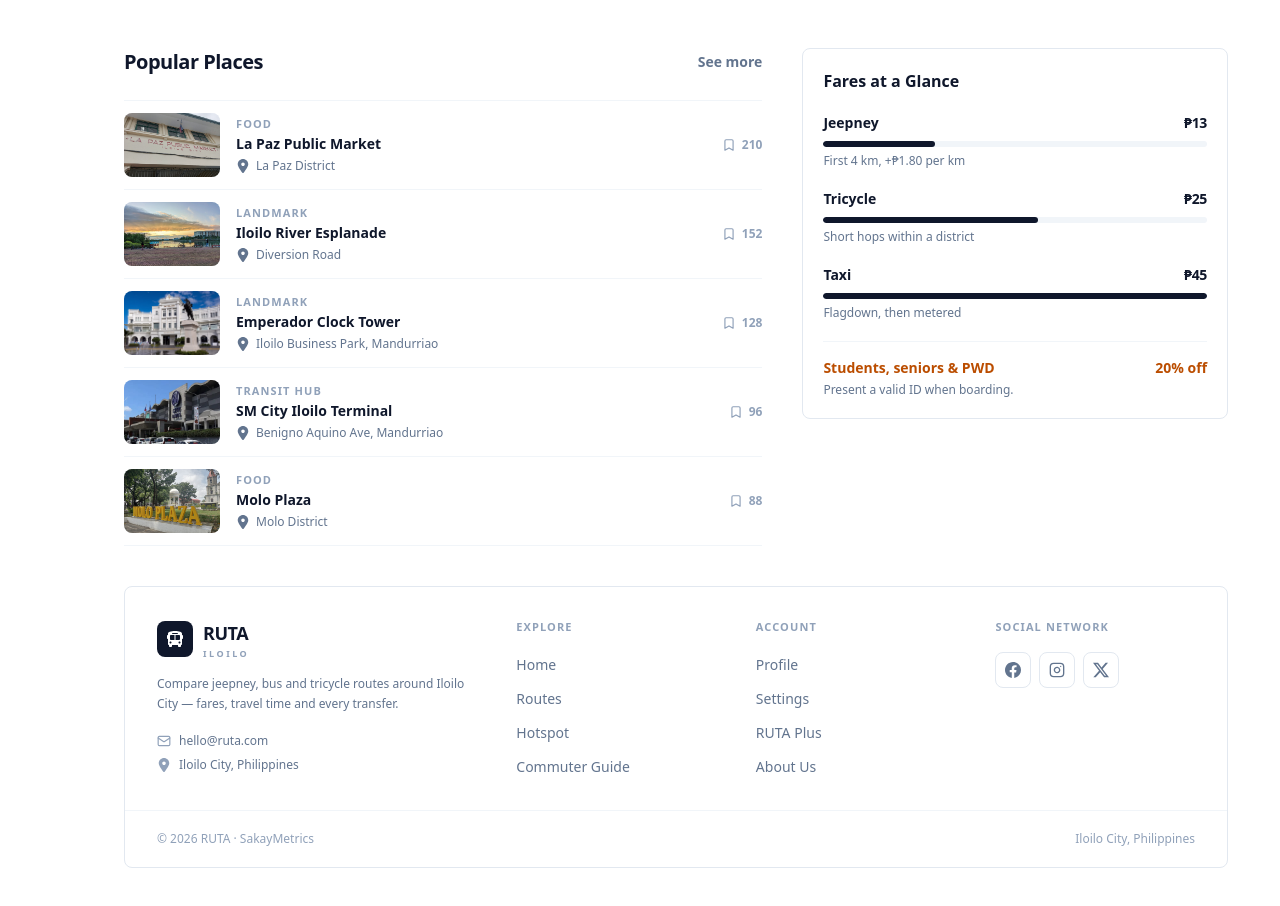
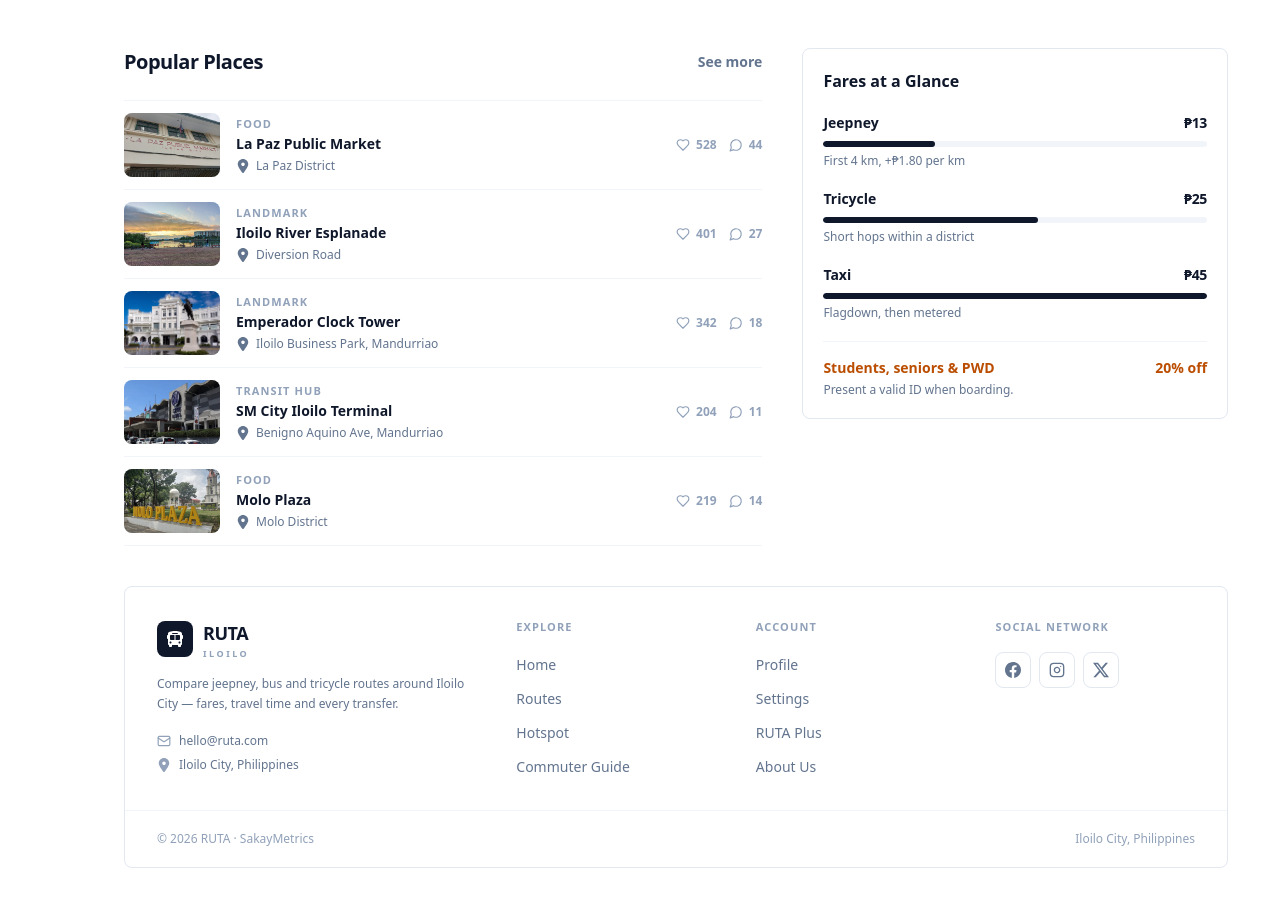
Before and after one commit to YusCML/6SEven, a Next.js app in the folder client/: page /home in a window 1280 px wide. Shown: the part 1080-1986 px from the top of the page. Built offline with nearby package versions, Linux system fonts and the light colour scheme; no server answers.

Commit message:
UI like/comment

```diff
--- a/client/src/components/icons/index.tsx
+++ b/client/src/components/icons/index.tsx
@@ -455,3 +455,19 @@
     </svg>
   );
 }
+
+export function HeartIcon(props: IconProps) {
+  return (
+    <svg viewBox="0 0 24 24" fill="none" stroke="currentColor" strokeWidth={2} strokeLinecap="round" strokeLinejoin="round" aria-hidden="true" {...props}>
+      <path d="M19 14c1.49-1.46 3-3.21 3-5.5A5.5 5.5 0 0 0 16.5 3c-1.76 0-3 .5-4.5 2-1.5-1.5-2.74-2-4.5-2A5.5 5.5 0 0 0 2 8.5c0 2.3 1.5 4.05 3 5.5l7 7Z" />
+    </svg>
+  );
+}
+
+export function CommentIcon(props: IconProps) {
+  return (
+    <svg viewBox="0 0 24 24" fill="none" stroke="currentColor" strokeWidth={2} strokeLinecap="round" strokeLinejoin="round" aria-hidden="true" {...props}>
+      <path d="M7.9 20A9 9 0 1 0 4 16.1L2 22z" />
+    </svg>
+  );
+}
--- a/client/src/features/home/components/PopularPlaces.tsx
+++ b/client/src/features/home/components/PopularPlaces.tsx
@@ -1,6 +1,6 @@
 import Image from 'next/image';
 import Link from 'next/link';
-import { BookmarkIcon, MapPinIcon } from '@/components/icons';
+import { CommentIcon, HeartIcon, MapPinIcon } from '@/components/icons';
 import { HOTSPOTS } from '@/features/hotspot/data';
 
 const FEATURED = [...HOTSPOTS].sort((a, b) => b.saves - a.saves).slice(0, 5);
@@ -47,9 +47,15 @@
                 </span>
               </span>
 
-              <span className="flex shrink-0 items-center gap-1.5 text-xs font-bold text-slate-400">
-                <BookmarkIcon className="h-3.5 w-3.5" />
-                {hotspot.saves}
+              <span className="flex shrink-0 items-center gap-3 text-xs font-bold text-slate-400">
+                <span className="flex items-center gap-1.5">
+                  <HeartIcon className="h-3.5 w-3.5" />
+                  {hotspot.likes}
+                </span>
+                <span className="flex items-center gap-1.5">
+                  <CommentIcon className="h-3.5 w-3.5" />
+                  {hotspot.comments}
+                </span>
               </span>
             </Link>
           </li>
--- a/client/src/features/hotspot/components/HotspotCard.tsx
+++ b/client/src/features/hotspot/components/HotspotCard.tsx
@@ -1,7 +1,7 @@
 import Image from 'next/image';
 import Avatar from '@/components/ui/Avatar';
 import Badge from '@/components/ui/Badge';
-import { BookmarkIcon, MapPinIcon } from '@/components/icons';
+import { BookmarkIcon, CommentIcon, HeartIcon, MapPinIcon } from '@/components/icons';
 import HotspotCover from './HotspotCover';
 import type { Hotspot } from '../data';
 
@@ -60,9 +60,19 @@
             <span className="text-xs font-bold text-slate-700">{hotspot.author}</span>
           </span>
 
-          <span className="flex items-center gap-1 text-xs font-semibold text-slate-400">
-            <BookmarkIcon className="h-3.5 w-3.5" />
-            {hotspot.saves}
+          <span className="flex items-center gap-3 text-xs font-semibold text-slate-400">
+            <span className="flex items-center gap-1.5">
+              <HeartIcon className="h-3.5 w-3.5" />
+              {hotspot.likes}
+            </span>
+            <span className="flex items-center gap-1.5">
+              <CommentIcon className="h-3.5 w-3.5" />
+              {hotspot.comments}
+            </span>
+            <span className="flex items-center gap-1.5">
+              <BookmarkIcon className="h-3.5 w-3.5" />
+              {hotspot.saves}
+            </span>
           </span>
         </div>
       </div>
--- a/client/src/features/hotspot/data.ts
+++ b/client/src/features/hotspot/data.ts
@@ -23,6 +23,8 @@
   coverHeight: number;
   author: string;
   saves: number;
+  likes: number;
+  comments: number;
   nearestRide: string;
 };
 
@@ -37,6 +39,8 @@
     coverHeight: 260,
     author: 'shi',
     saves: 128,
+    likes: 342,
+    comments: 18,
     nearestRide: 'Mandurriao jeepney',
   },
   {
@@ -49,6 +53,8 @@
     coverHeight: 200,
     author: 'nherf',
     saves: 96,
+    likes: 204,
+    comments: 11,
     nearestRide: 'Ungka–SM route',
   },
   {
@@ -61,6 +67,8 @@
     coverHeight: 240,
     author: 'denver',
     saves: 74,
+    likes: 188,
+    comments: 9,
     nearestRide: 'Jaro CPU jeepney',
   },
   {
@@ -73,6 +81,8 @@
     coverHeight: 180,
     author: 'novie',
     saves: 61,
+    likes: 147,
+    comments: 23,
     nearestRide: 'Jaro CPU jeepney',
   },
   {
@@ -85,6 +95,8 @@
     coverHeight: 300,
     author: 'bryan',
     saves: 152,
+    likes: 401,
+    comments: 27,
     nearestRide: 'Diversion loop',
   },
   {
@@ -97,6 +109,8 @@
     coverHeight: 210,
     author: 'joe',
     saves: 43,
+    likes: 96,
+    comments: 5,
     nearestRide: 'Northbound vans',
   },
   {
@@ -109,6 +123,8 @@
     coverHeight: 270,
     author: 'zephaniah',
     saves: 210,
+    likes: 528,
+    comments: 44,
     nearestRide: 'La Paz jeepney',
   },
   {
@@ -121,6 +137,8 @@
     coverHeight: 190,
     author: 'shi',
     saves: 88,
+    likes: 219,
+    comments: 14,
     nearestRide: 'Molo jeepney',
   },
   {
@@ -133,6 +151,8 @@
     coverHeight: 230,
     author: 'nherf',
     saves: 37,
+    likes: 83,
+    comments: 6,
     nearestRide: 'City Proper loop',
   },
   {
@@ -145,6 +165,8 @@
     coverHeight: 250,
     author: 'denver',
     saves: 55,
+    likes: 112,
+    comments: 8,
     nearestRide: 'Pavia route',
   },
 ];
```
